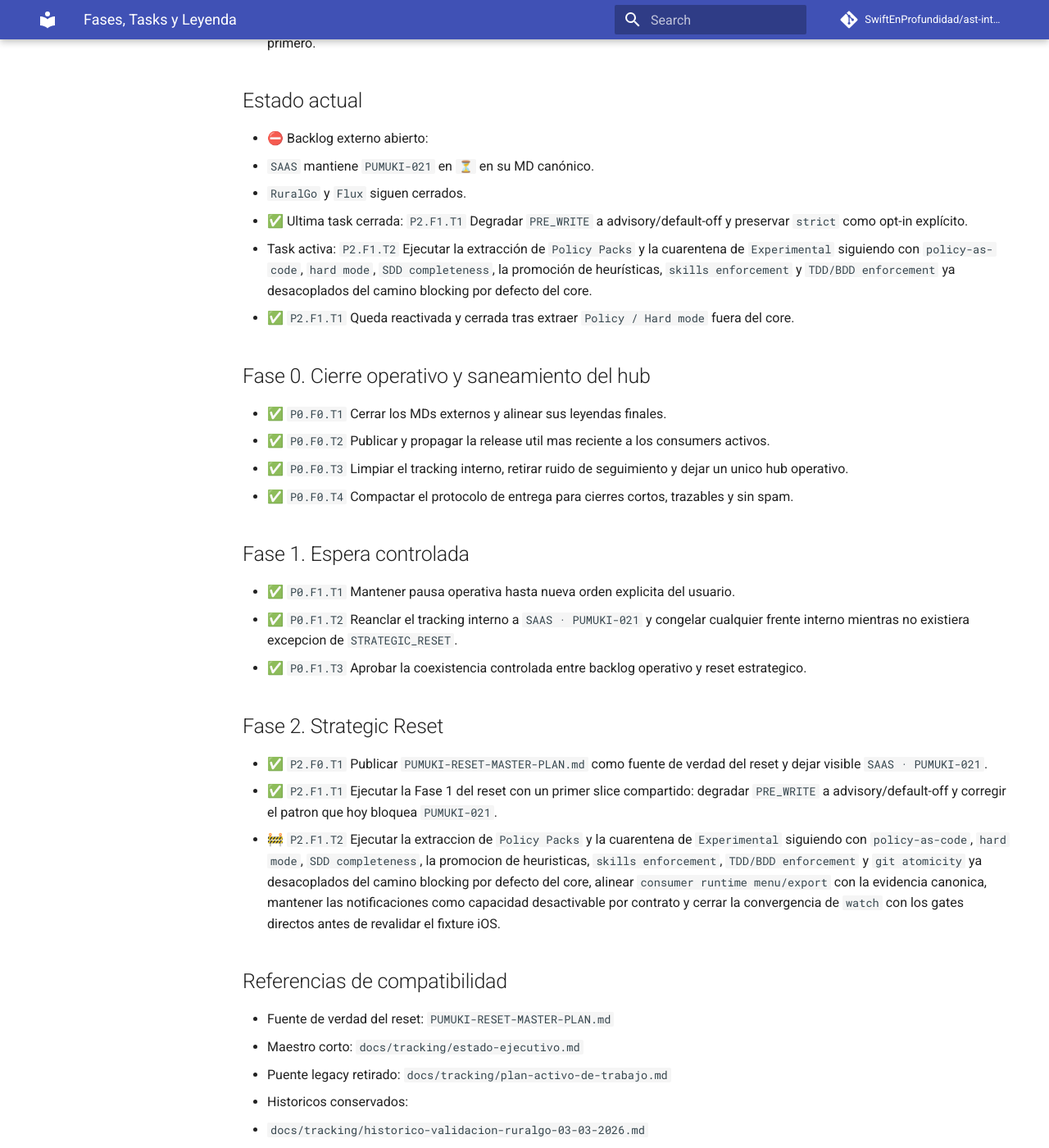
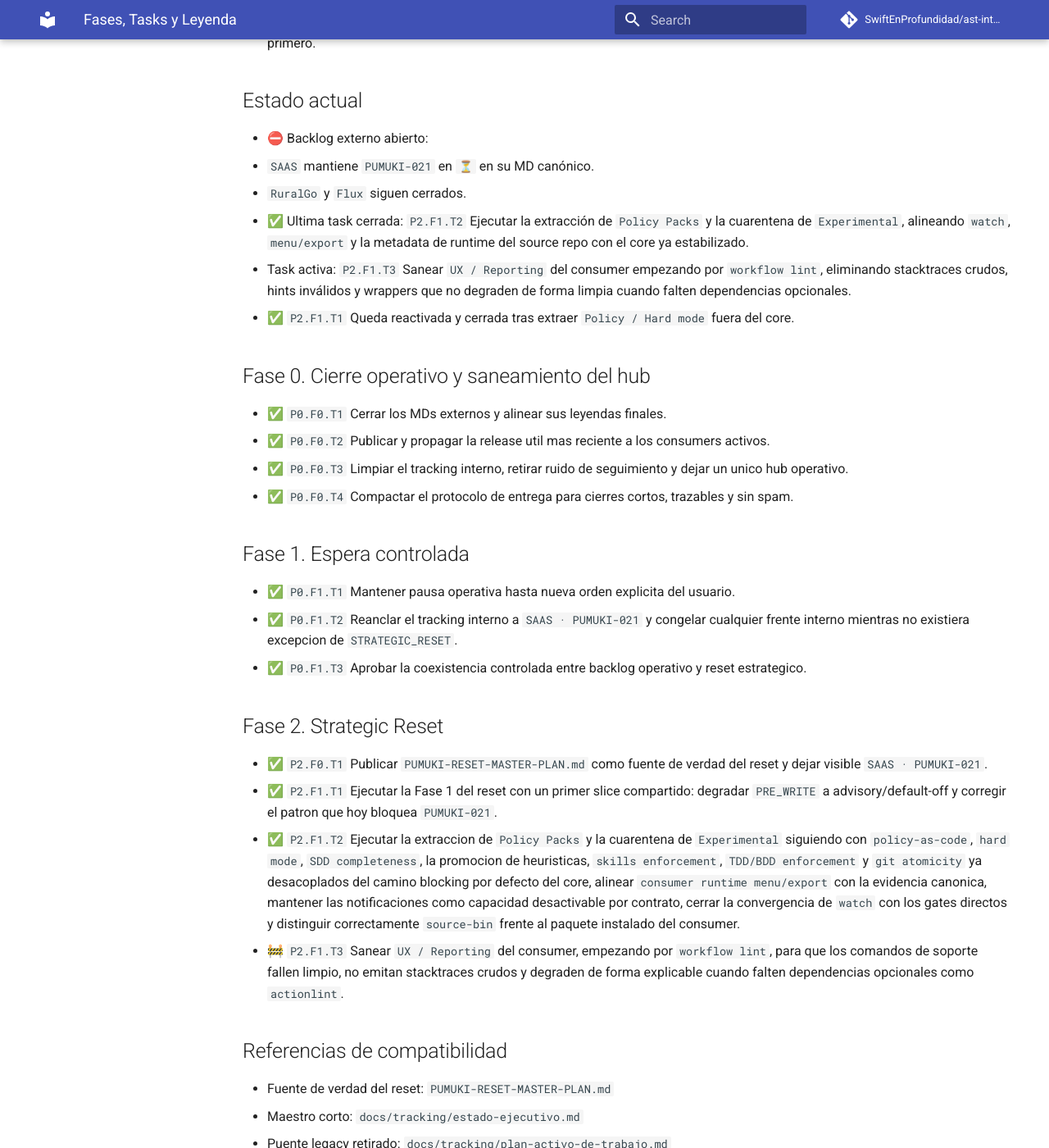
Before and after one commit to SwiftEnProfundidad/ast-intelligence-hooks, an MkDocs documentation site: the page built from docs/tracking/fases-y-tareas.md, in a window 1280 px wide and 1400 px high, scrolled down 650 px. Shown: the whole window at 82% size. Built offline with MkDocs 1.6.1 and Material for MkDocs 9.7.7, drawn with Linux system fonts in a browser that asks for light colours; comment, search, counter and statistics services are not loaded.

Commit message:
fix(reporting): degrade consumer workflow lint dependency failures cleanly

```diff
--- a/docs/tracking/fases-y-tareas.md
+++ b/docs/tracking/fases-y-tareas.md
@@ -21,8 +21,8 @@
 - ⛔ Backlog externo abierto:
   - `SAAS` mantiene `PUMUKI-021` en `⏳` en su MD canónico.
   - `RuralGo` y `Flux` siguen cerrados.
-- ✅ Ultima task cerrada: `P2.F1.T1` Degradar `PRE_WRITE` a advisory/default-off y preservar `strict` como opt-in explícito.
-- Task activa: `P2.F1.T2` Ejecutar la extracción de `Policy Packs` y la cuarentena de `Experimental` siguiendo con `policy-as-code`, `hard mode`, `SDD completeness`, la promoción de heurísticas, `skills enforcement` y `TDD/BDD enforcement` ya desacoplados del camino blocking por defecto del core.
+- ✅ Ultima task cerrada: `P2.F1.T2` Ejecutar la extracción de `Policy Packs` y la cuarentena de `Experimental`, alineando `watch`, `menu/export` y la metadata de runtime del source repo con el core ya estabilizado.
+- Task activa: `P2.F1.T3` Sanear `UX / Reporting` del consumer empezando por `workflow lint`, eliminando stacktraces crudos, hints inválidos y wrappers que no degraden de forma limpia cuando falten dependencias opcionales.
 - ✅ `P2.F1.T1` Queda reactivada y cerrada tras extraer `Policy / Hard mode` fuera del core.
 
 ## Fase 0. Cierre operativo y saneamiento del hub
@@ -42,7 +42,8 @@
 
 - ✅ `P2.F0.T1` Publicar `PUMUKI-RESET-MASTER-PLAN.md` como fuente de verdad del reset y dejar visible `SAAS · PUMUKI-021`.
 - ✅ `P2.F1.T1` Ejecutar la Fase 1 del reset con un primer slice compartido: degradar `PRE_WRITE` a advisory/default-off y corregir el patron que hoy bloquea `PUMUKI-021`.
-- 🚧 `P2.F1.T2` Ejecutar la extraccion de `Policy Packs` y la cuarentena de `Experimental` siguiendo con `policy-as-code`, `hard mode`, `SDD completeness`, la promocion de heuristicas, `skills enforcement`, `TDD/BDD enforcement` y `git atomicity` ya desacoplados del camino blocking por defecto del core, alinear `consumer runtime menu/export` con la evidencia canonica, mantener las notificaciones como capacidad desactivable por contrato y cerrar la convergencia de `watch` con los gates directos antes de revalidar el fixture iOS.
+- ✅ `P2.F1.T2` Ejecutar la extraccion de `Policy Packs` y la cuarentena de `Experimental` siguiendo con `policy-as-code`, `hard mode`, `SDD completeness`, la promocion de heuristicas, `skills enforcement`, `TDD/BDD enforcement` y `git atomicity` ya desacoplados del camino blocking por defecto del core, alinear `consumer runtime menu/export` con la evidencia canonica, mantener las notificaciones como capacidad desactivable por contrato, cerrar la convergencia de `watch` con los gates directos y distinguir correctamente `source-bin` frente al paquete instalado del consumer.
+- 🚧 `P2.F1.T3` Sanear `UX / Reporting` del consumer, empezando por `workflow lint`, para que los comandos de soporte fallen limpio, no emitan stacktraces crudos y degraden de forma explicable cuando falten dependencias opcionales como `actionlint`.
 
 ## Referencias de compatibilidad
 
```
Also changed, not shown: docs/tracking/estado-ejecutivo.md (+3 -3 lines), 2 other files.
